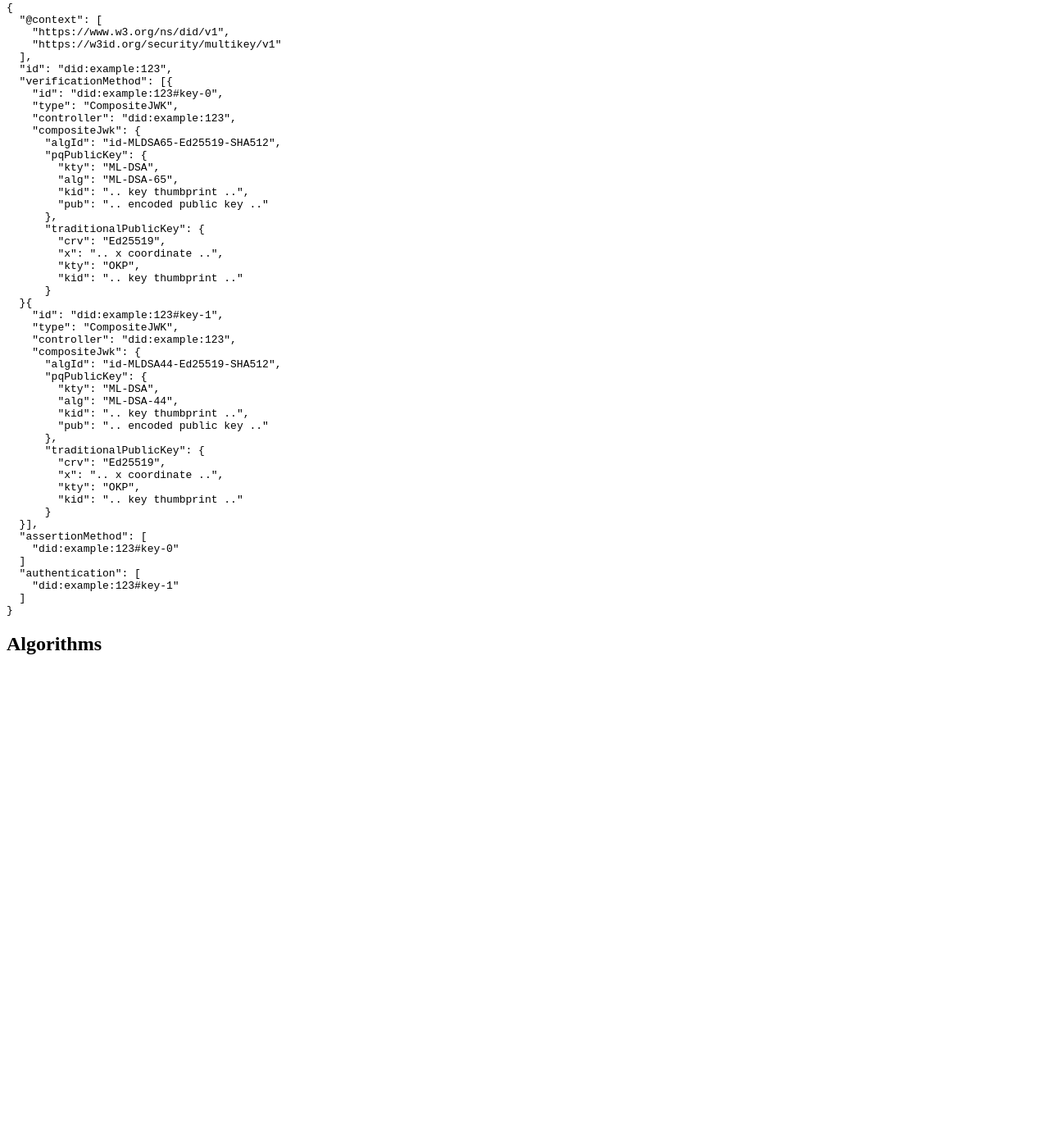
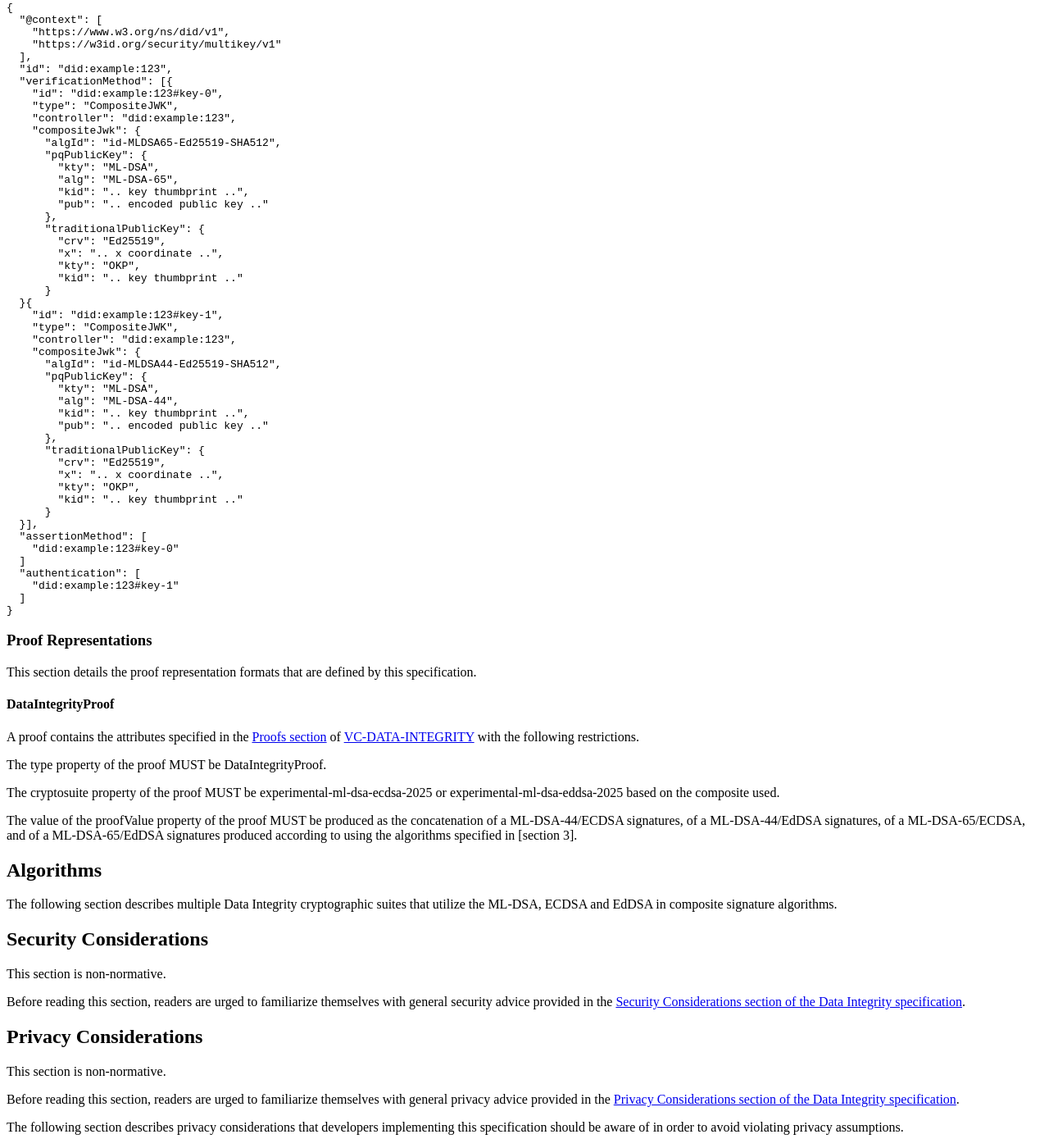
Before and after one commit to Cybersecurity-LINKS/pqt-hybrid-cryptosuites, a Jekyll site: the page built from docs/index.md, in a window 1280 px wide and 1400 px high, scrolled down 3277 px. Shown: the whole window at 82% size. Built offline with Jekyll 4.4.1, drawn with Linux system fonts in a browser that asks for light colours; before the commit the page ends 4095 px from its top, so only the background shows below that.

Commit message:
Proof representation draft

````diff
--- a/docs/index.md
+++ b/docs/index.md
@@ -321,9 +321,37 @@ EXAMPLE 9: A ML-DSA-65/EdDSA public key encoded encoded as a CompositeJWK for as
 }
 ```
 
+### Proof Representations
+
+This section details the proof representation formats that are defined by this specification.
+
+#### DataIntegrityProof
+A proof contains the attributes specified in the [Proofs section](https://www.w3.org/TR/vc-data-integrity/#proofs) of [VC-DATA-INTEGRITY](https://www.w3.org/TR/vc-data-integrity/) with the following restrictions.
+
+The type property of the proof MUST be DataIntegrityProof.
+
+The cryptosuite property of the proof MUST be experimental-ml-dsa-ecdsa-2025 or experimental-ml-dsa-eddsa-2025 based on the composite used.
+
+The value of the proofValue property of the proof MUST be produced as the concatenation of a ML-DSA-44/ECDSA signatures, of a ML-DSA-44/EdDSA signatures, of a  ML-DSA-65/ECDSA, and of a ML-DSA-65/EdDSA signatures produced according to using the algorithms specified in [section 3].
+
 ## Algorithms
 
+The following section describes multiple Data Integrity cryptographic suites that utilize the ML-DSA, ECDSA and EdDSA in composite  signature algorithms.
 
+## Security Considerations
+
+This section is non-normative.
+
+Before reading this section, readers are urged to familiarize themselves with general security advice provided in the [Security Considerations section of the Data Integrity specification](https://www.w3.org/TR/vc-data-integrity/#security-considerations).
+
+
+## Privacy Considerations
+
+This section is non-normative.
+
+Before reading this section, readers are urged to familiarize themselves with general privacy advice provided in the [Privacy Considerations section of the Data Integrity specification](https://www.w3.org/TR/vc-data-integrity/#privacy-considerations).
+
+The following section describes privacy considerations that developers implementing this specification should be aware of in order to avoid violating privacy assumptions.
 
 
 <section id='conformance'>
````
